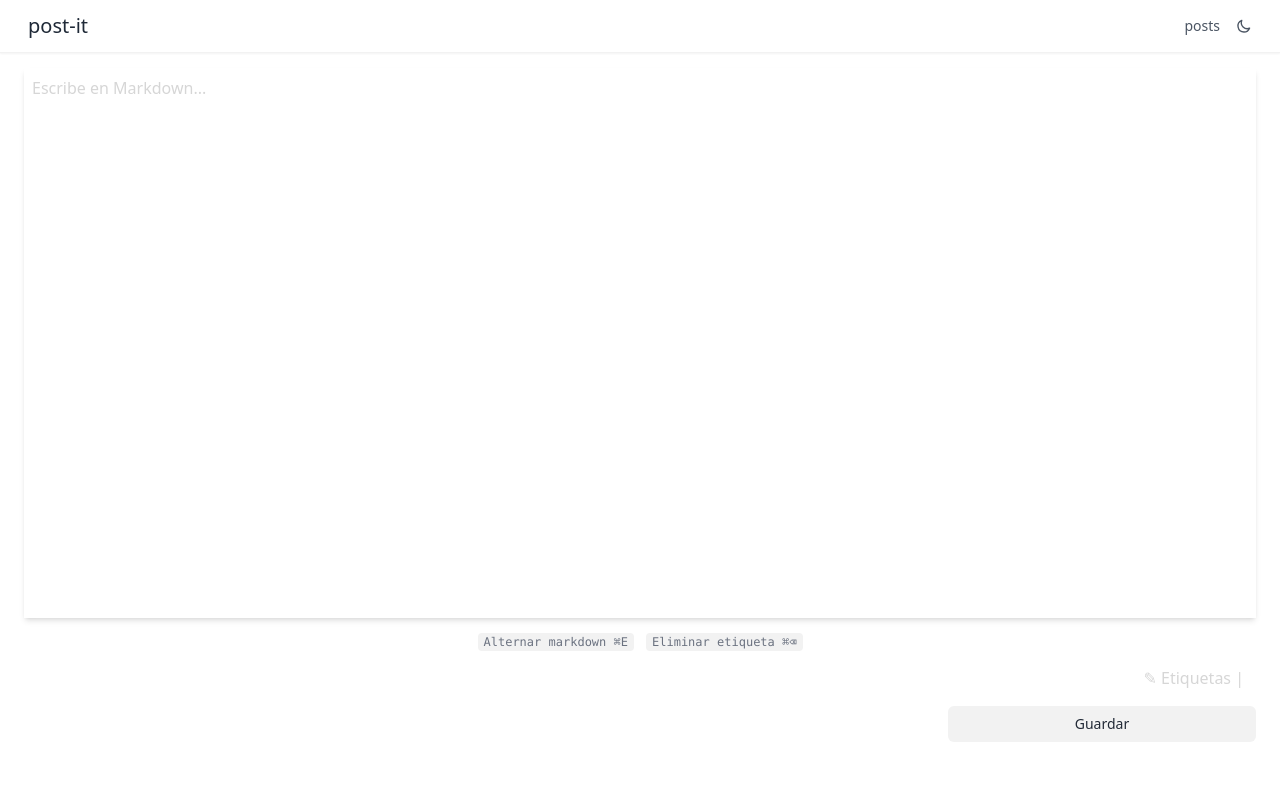
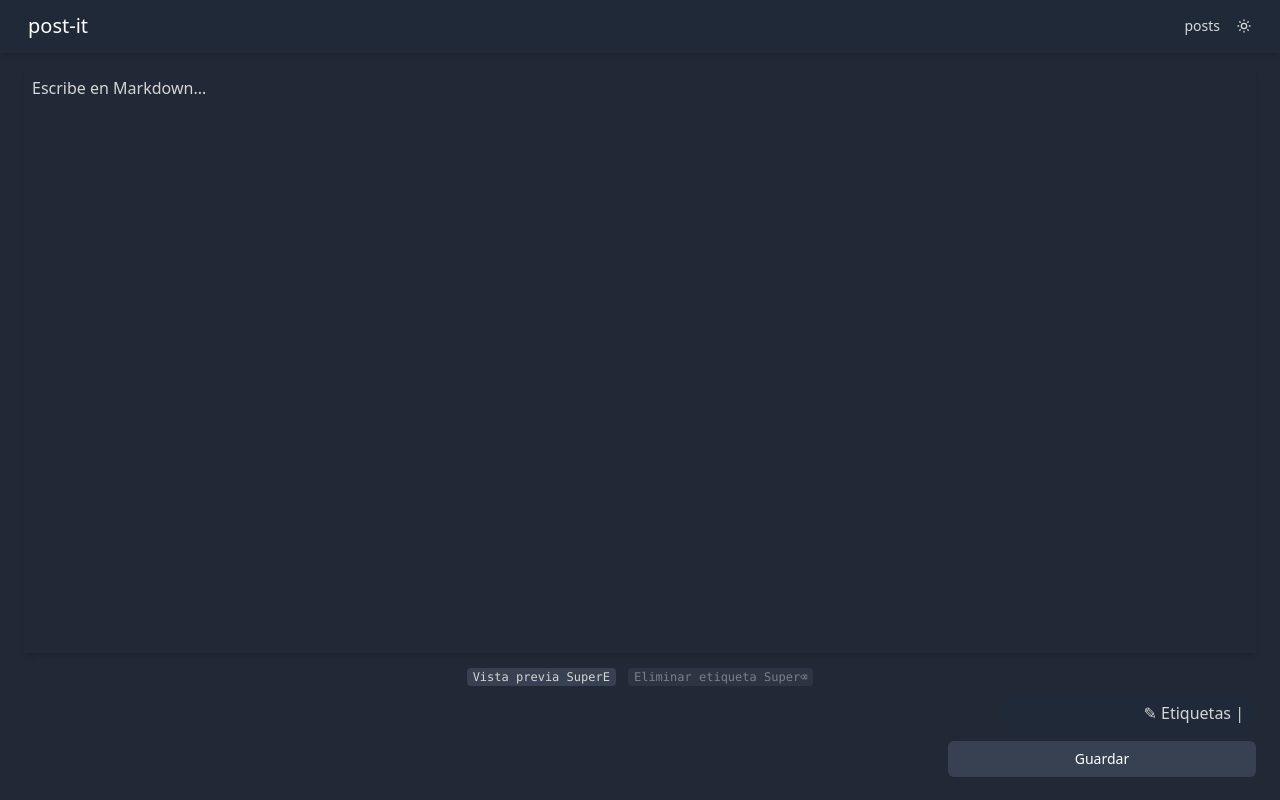
Before and after one commit to GAma131/post-it, a Next.js app: page / in a window 1280 px wide. Built offline with nearby package versions, Linux system fonts and the light colour scheme.

Commit message:
Cambios en diseño de página principal

```diff
--- a/app/components/MarkdownEditor.tsx
+++ b/app/components/MarkdownEditor.tsx
@@ -25,14 +25,10 @@ export default function MarkdownEditor({
           placeholder="Escribe en Markdown..."
           value={value}
           onChange={(e) => onChange(e.target.value)}
-          className="full-textarea text-lg shadow-md dark:shadow-2xl scrollbar-thin scrollbar-thumb-gray-200 dark:scrollbar-thumb-gray-700 scrollbar-track-transparent hover:scrollbar-thumb-gray-300 dark:hover:scrollbar-thumb-gray-600 dark:text-white dark:bg-gray-800"
-          style={{
-            scrollbarWidth: "thin",
-            scrollbarColor: "var(--scrollbar-color, #E5E7EB transparent)",
-          }}
+          className="full-textarea text-lg shadow-md dark:text-white dark:bg-gray-900"
         />
       ) : (
-        <div className="full-textarea overflow-auto shadow-md dark:shadow-xl p-6 bg-white dark:bg-gray-800 prose prose-lg dark:prose-invert max-w-none">
+        <div className="full-textarea markdown-preview prose prose-lg dark:prose-invert max-w-none">
           {value ? (
             <ReactMarkdown remarkPlugins={[remarkGfm]}>{value}</ReactMarkdown>
           ) : (
--- a/app/components/Navbar.tsx
+++ b/app/components/Navbar.tsx
@@ -5,7 +5,7 @@ import ThemeToggle from "./ThemeToggle";
 
 export default function Navbar() {
   return (
-    <nav className="fixed top-0 left-0 right-0 w-full py-3 px-7 border-b border-gray-100 dark:border-gray-800 shadow-sm dark:shadow-xl bg-white dark:bg-gray-800 transition-colors z-10">
+    <nav className="fixed top-0 left-0 right-0 w-full py-3 px-7 border-b border-gray-100 dark:border-gray-800 shadow-sm dark:shadow-md bg-white dark:bg-gray-800 transition-colors z-10">
       <div className="max-w-7xl mx-auto flex justify-between items-center">
         <Link
           href="/"
--- a/app/components/TagInput.tsx
+++ b/app/components/TagInput.tsx
@@ -1,6 +1,6 @@
 "use client";
 
-import { RefObject } from "react";
+import { RefObject, useEffect, useState } from "react";
 
 interface TagInputProps {
   tags: string[];
@@ -10,6 +10,17 @@ interface TagInputProps {
   onTagInputKeyDown: (e: React.KeyboardEvent<HTMLInputElement>) => void;
   onTagRemove: (tag: string) => void;
   onTagInputBlur: () => void;
+  showPreview: boolean;
+  togglePreview: () => void;
+  removeLastTag: () => void;
+}
+
+// Interfaz para userAgentData con el método getHighEntropyValues
+interface NavigatorWithUserAgentData extends Navigator {
+  userAgentData?: {
+    platform: string;
+    getHighEntropyValues(hints: string[]): Promise<{ platform: string }>;
+  };
 }
 
 export default function TagInput({
@@ -20,20 +31,88 @@ export default function TagInput({
   onTagInputKeyDown,
   onTagRemove,
   onTagInputBlur,
+  showPreview,
+  togglePreview,
+  removeLastTag,
 }: TagInputProps) {
+  const [modifierKey, setModifierKey] = useState<string>("⌘"); // Por defecto, mostrar el símbolo de Mac
+
+  useEffect(() => {
+    // Función para detectar el sistema operativo
+    const detectOS = async () => {
+      try {
+        // Intentar usar la API moderna (compatible con Chrome y Edge)
+        const nav = navigator as NavigatorWithUserAgentData;
+
+        if (nav.userAgentData) {
+          // Usar la nueva API si está disponible
+          const platform = nav.userAgentData.platform.toLowerCase();
+
+          if (platform.includes("win")) {
+            setModifierKey("Ctrl");
+          } else if (platform.includes("linux")) {
+            setModifierKey("Super");
+          } else if (platform.includes("mac")) {
+            setModifierKey("⌘");
+          } else {
+            // Fallback a userAgent para otras plataformas
+            fallbackToUserAgent();
+          }
+        } else {
+          // Usar el método tradicional si la API moderna no está disponible
+          fallbackToUserAgent();
+        }
+      } catch (error) {
+        // Si algo falla, usar el método tradicional
+        fallbackToUserAgent();
+      }
+    };
+
+    // Método tradicional usando userAgent
+    const fallbackToUserAgent = () => {
+      const userAgent = window.navigator.userAgent.toLowerCase();
+
+      if (userAgent.indexOf("win") !== -1) {
+        setModifierKey("Ctrl");
+      } else if (userAgent.indexOf("linux") !== -1) {
+        setModifierKey("Super"); // Usar "Super" para Linux
+      } else if (userAgent.indexOf("android") !== -1) {
+        setModifierKey("Ctrl"); // En Android seguimos usando Ctrl
+      } else if (
+        userAgent.indexOf("mac") !== -1 ||
+        userAgent.indexOf("iphone") !== -1 ||
+        userAgent.indexOf("ipad") !== -1
+      ) {
+        setModifierKey("⌘");
+      }
+    };
+
+    // Ejecutar la detección
+    detectOS();
+  }, []);
+
   return (
     <div className="flex flex-wrap gap-2 mb-2">
       <div className="w-full flex justify-center gap-3">
-        <span className="text-xs text-gray-500 dark:text-gray-400">
-          <kbd className="bg-gray-100 dark:bg-gray-700 px-1.5 py-0.5 rounded">
-            Alternar markdown ⌘E
+        <button
+          type="button"
+          onClick={togglePreview}
+          className="text-xs text-gray-500 dark:text-gray-400 hover:text-gray-700 dark:hover:text-gray-200 transition-colors focus:outline-none"
+        >
+          <kbd className="bg-gray-100 dark:bg-gray-700 px-1.5 py-0.5 rounded hover:bg-gray-200 dark:hover:bg-gray-600 transition-colors">
+            {showPreview ? "Editar texto" : "Vista previa"} {modifierKey}E
           </kbd>
-        </span>
-        <span className="text-xs text-gray-500 dark:text-gray-400">
-          <kbd className="bg-gray-100 dark:bg-gray-700 px-1.5 py-0.5 rounded">
-            Eliminar etiqueta ⌘⌫
+        </button>
+        <button
+          type="button"
+          onClick={removeLastTag}
+          disabled={tags.length === 0}
+          className="text-xs text-gray-500 dark:text-gray-400 hover:text-gray-700 dark:hover:text-gray-200 transition-colors focus:outline-none disabled:opacity-50 disabled:cursor-not-allowed"
+        >
+          <kbd className="bg-gray-100 dark:bg-gray-700 px-1.5 py-0.5 rounded hover:bg-gray-200 dark:hover:bg-gray-600 transition-colors">
+            Eliminar etiqueta {modifierKey}⌫
           </kbd>
-        </span>
+        </button>
       </div>
       {tags.map((tag) => (
         <div
@@ -58,7 +137,7 @@ export default function TagInput({
         onKeyDown={onTagInputKeyDown}
         onBlur={onTagInputBlur}
         placeholder="✎ Etiquetas |"
-        className="w-full md:w-1/2 lg:w-1/2 py-2 px-3 rounded-md text-md border-none outline-none text-right ml-auto border-b-2 border-gray-200 dark:border-gray-700 hover:border-gray-400 dark:hover:border-gray-500 transition-colors dark:bg-gray-800 dark:text-white"
+        className="w-auto py-2 px-3 rounded-md text-md outline-none text-right ml-auto transition-colors dark:bg-gray-800 dark:text-white"
       />
     </div>
   );
--- a/app/context/ThemeContext.tsx
+++ b/app/context/ThemeContext.tsx
@@ -12,14 +12,17 @@ interface ThemeContextType {
 const ThemeContext = createContext<ThemeContextType | undefined>(undefined);
 
 export function ThemeProvider({ children }: { children: React.ReactNode }) {
-  const [theme, setTheme] = useState<Theme>("light");
+  const [theme, setTheme] = useState<Theme>("dark");
 
   useEffect(() => {
-    // Recuperar el tema del localStorage al cargar la página
-    const savedTheme = localStorage.getItem("theme") as Theme;
-    if (savedTheme) {
-      setTheme(savedTheme);
-      document.documentElement.classList.toggle("dark", savedTheme === "dark");
+    // Recuperar el tema del localStorage al cargar la página, o usar "dark" si no hay tema guardado
+    const savedTheme = (localStorage.getItem("theme") as Theme) || "dark";
+    setTheme(savedTheme);
+    document.documentElement.classList.toggle("dark", savedTheme === "dark");
+
+    // Si no hay tema guardado, guardar "dark" como tema por defecto
+    if (!localStorage.getItem("theme")) {
+      localStorage.setItem("theme", "dark");
     }
   }, []);
 
--- a/app/globals.css
+++ b/app/globals.css
@@ -9,7 +9,7 @@
 
 .dark {
   --foreground-rgb: 255, 255, 255;
-  --background-rgb: 31, 41, 55; /* el color es gray-800 */
+  --background-rgb: 33, 41, 54; /* Actualizado a nuestro color base #212936 */
 }
 
 body {
--- a/app/layout.tsx
+++ b/app/layout.tsx
@@ -13,7 +13,7 @@ export default function RootLayout({
   children: React.ReactNode;
 }) {
   return (
-    <html lang="en" className="light">
+    <html lang="en" className="dark">
       <body className="transition-colors duration-200">
         <ThemeProvider>
           <Navbar />
--- a/app/page.tsx
+++ b/app/page.tsx
@@ -12,6 +12,13 @@ import PublishButton from "./components/PublishButton";
 // Hooks
 import { useKeyboardShortcuts } from "./hooks/useKeyboardShortcuts";
 
+// Claves para localStorage
+const STORAGE_KEYS = {
+  CONTENT: "post-it-content",
+  TAGS: "post-it-tags",
+  PREVIEW: "post-it-preview-mode",
+};
+
 export default function Home() {
   const [titulo, setTitulo] = useState("");
   const [contenido, setContenido] = useState("");
@@ -21,6 +28,58 @@ export default function Home() {
   const router = useRouter();
   const textareaRef = useRef<HTMLTextAreaElement>(null);
   const tagInputRef = useRef<HTMLInputElement>(null);
+  const [isInitialLoad, setIsInitialLoad] = useState(true);
+
+  // Cargar datos guardados de localStorage al cargar la página
+  useEffect(() => {
+    if (typeof window !== "undefined") {
+      try {
+        // Cargar contenido guardado
+        const savedContent = localStorage.getItem(STORAGE_KEYS.CONTENT);
+        if (savedContent) {
+          setContenido(savedContent);
+        }
+
+        // Cargar etiquetas guardadas
+        const savedTags = localStorage.getItem(STORAGE_KEYS.TAGS);
+        if (savedTags) {
+          setTags(JSON.parse(savedTags));
+        }
+
+        // Cargar estado de vista previa
+        const savedPreviewMode = localStorage.getItem(STORAGE_KEYS.PREVIEW);
+        if (savedPreviewMode) {
+          setShowPreview(savedPreviewMode === "true");
+        }
+
+        setIsInitialLoad(false);
+      } catch (error) {
+        console.error("Error al cargar datos guardados:", error);
+        setIsInitialLoad(false);
+      }
+    }
+  }, []);
+
+  // Guardar contenido en localStorage cuando cambie
+  useEffect(() => {
+    if (!isInitialLoad && typeof window !== "undefined") {
+      localStorage.setItem(STORAGE_KEYS.CONTENT, contenido);
+    }
+  }, [contenido, isInitialLoad]);
+
+  // Guardar etiquetas en localStorage cuando cambien
+  useEffect(() => {
+    if (!isInitialLoad && typeof window !== "undefined") {
+      localStorage.setItem(STORAGE_KEYS.TAGS, JSON.stringify(tags));
+    }
+  }, [tags, isInitialLoad]);
+
+  // Guardar estado de vista previa
+  useEffect(() => {
+    if (!isInitialLoad && typeof window !== "undefined") {
+      localStorage.setItem(STORAGE_KEYS.PREVIEW, showPreview.toString());
+    }
+  }, [showPreview, isInitialLoad]);
 
   // Uso del hook personalizado para los atajos de teclado
   useKeyboardShortcuts([
@@ -44,10 +103,10 @@ export default function Home() {
 
   useEffect(() => {
     // Establecer el foco en el textarea al cargar la página
-    if (textareaRef.current) {
+    if (textareaRef.current && !showPreview) {
       textareaRef.current.focus();
     }
-  }, []);
+  }, [showPreview]);
 
   const handleTagInputChange = (e: React.ChangeEvent<HTMLInputElement>) => {
     setTagInput(e.target.value);
@@ -92,7 +151,17 @@ export default function Home() {
     e.preventDefault();
     // Aquí iría la lógica para enviar el post
     console.log("Publicando:", { contenido, tags });
+
+    // Limpiar localStorage después de publicar exitosamente
+    if (typeof window !== "undefined") {
+      localStorage.removeItem(STORAGE_KEYS.CONTENT);
+      localStorage.removeItem(STORAGE_KEYS.TAGS);
+    }
+
     alert("Post enviado con éxito");
+    // Redireccionar y resetear el estado
+    setContenido("");
+    setTags([]);
     // router.push("/posts");
   };
 
@@ -125,6 +194,9 @@ export default function Home() {
               onTagInputKeyDown={handleTagInputKeyDown}
               onTagRemove={removeTag}
               onTagInputBlur={handleTagInputBlur}
+              showPreview={showPreview}
+              togglePreview={() => setShowPreview(!showPreview)}
+              removeLastTag={removeLastTag}
             />
 
             <PublishButton />
--- a/app/styles/textarea.css
+++ b/app/styles/textarea.css
@@ -1,5 +1,18 @@
+/* Media query para dispositivos móviles */
+@media (max-width: 768px) {
+  .full-textarea {
+    height: calc(100vh - 245px) !important; /* Altura para móviles */
+  }
+}
+
+/* Media query para pantallas más grandes */
+@media (min-width: 769px) {
+  .full-textarea {
+    height: calc(100vh - 215px) !important; /* Altura para escritorio */
+  }
+}
+
 .full-textarea {
-  height: calc(100vh - 250px) !important; /* Ajustado para reducir el espacio */
   resize: none !important;
   box-sizing: border-box !important;
   display: block !important;
@@ -10,8 +23,51 @@
   line-height: 1.5 !important;
   padding: 0.5rem !important;
   margin-top: 0.5rem !important;
-  padding: 0.5rem !important;
   width: 100% !important;
+}
+
+/* Estilo consistente para barras de desplazamiento */
+.full-textarea,
+.markdown-preview {
+  scrollbar-width: thin !important;
+  scrollbar-color: #e5e7eb transparent !important;
+}
+
+.dark .full-textarea,
+.dark .markdown-preview {
+  scrollbar-color: #374151 transparent !important;
+}
+
+/* Estilos para webkit (Chrome, Safari) */
+.full-textarea::-webkit-scrollbar,
+.markdown-preview::-webkit-scrollbar {
+  width: 8px !important;
+}
+
+.full-textarea::-webkit-scrollbar-track,
+.markdown-preview::-webkit-scrollbar-track {
+  background: transparent !important;
+}
+
+.full-textarea::-webkit-scrollbar-thumb,
+.markdown-preview::-webkit-scrollbar-thumb {
+  background-color: #e5e7eb !important;
+  border-radius: 20px !important;
+}
+
+.dark .full-textarea::-webkit-scrollbar-thumb,
+.dark .markdown-preview::-webkit-scrollbar-thumb {
+  background-color: #374151 !important;
+}
+
+.full-textarea:hover::-webkit-scrollbar-thumb,
+.markdown-preview:hover::-webkit-scrollbar-thumb {
+  background-color: #d1d5db !important;
+}
+
+.dark .full-textarea:hover::-webkit-scrollbar-thumb,
+.dark .markdown-preview:hover::-webkit-scrollbar-thumb {
+  background-color: #4b5563 !important;
 }
 
 /* Solución para problemas de tamaño en textarea */
@@ -31,7 +87,7 @@
 }
 
 .dark .markdown-preview {
-  background-color: #1f2937 !important; /* gray-800 */
+  background-color: #212936 !important; /* Actualizado a nuestro color base */
   color: white !important;
 }
 
@@ -49,7 +105,7 @@
 }
 
 .dark .tag {
-  background-color: #374151; /* gray-700 */
+  background-color: #262e3c; /* Actualizado a nuestro nuevo gris */
   color: #e5e7eb; /* gray-200 */
 }
 
@@ -58,7 +114,7 @@
 }
 
 .dark .tag:hover {
-  background-color: #4b5563; /* gray-600 */
+  background-color: #2b3442; /* Actualizado a nuestro nuevo gris */
 }
 
 .tag-remove {
```
